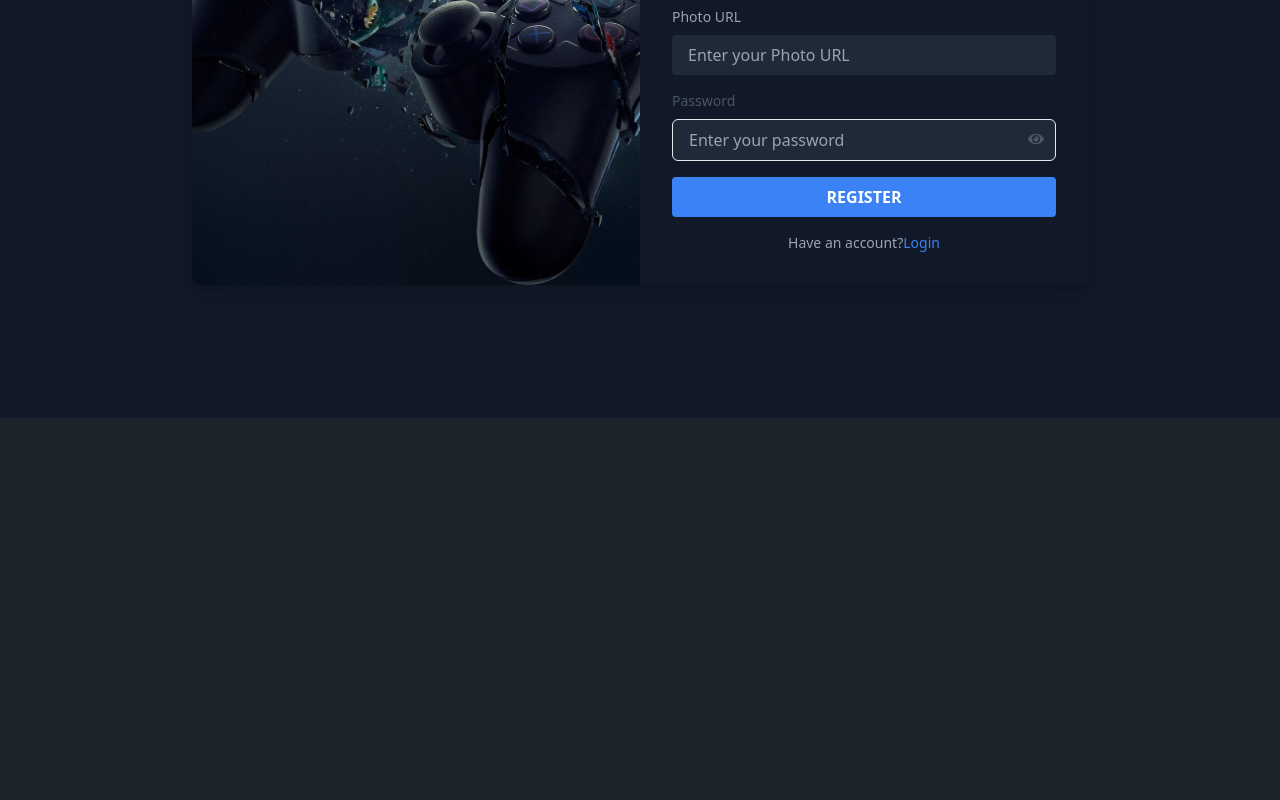
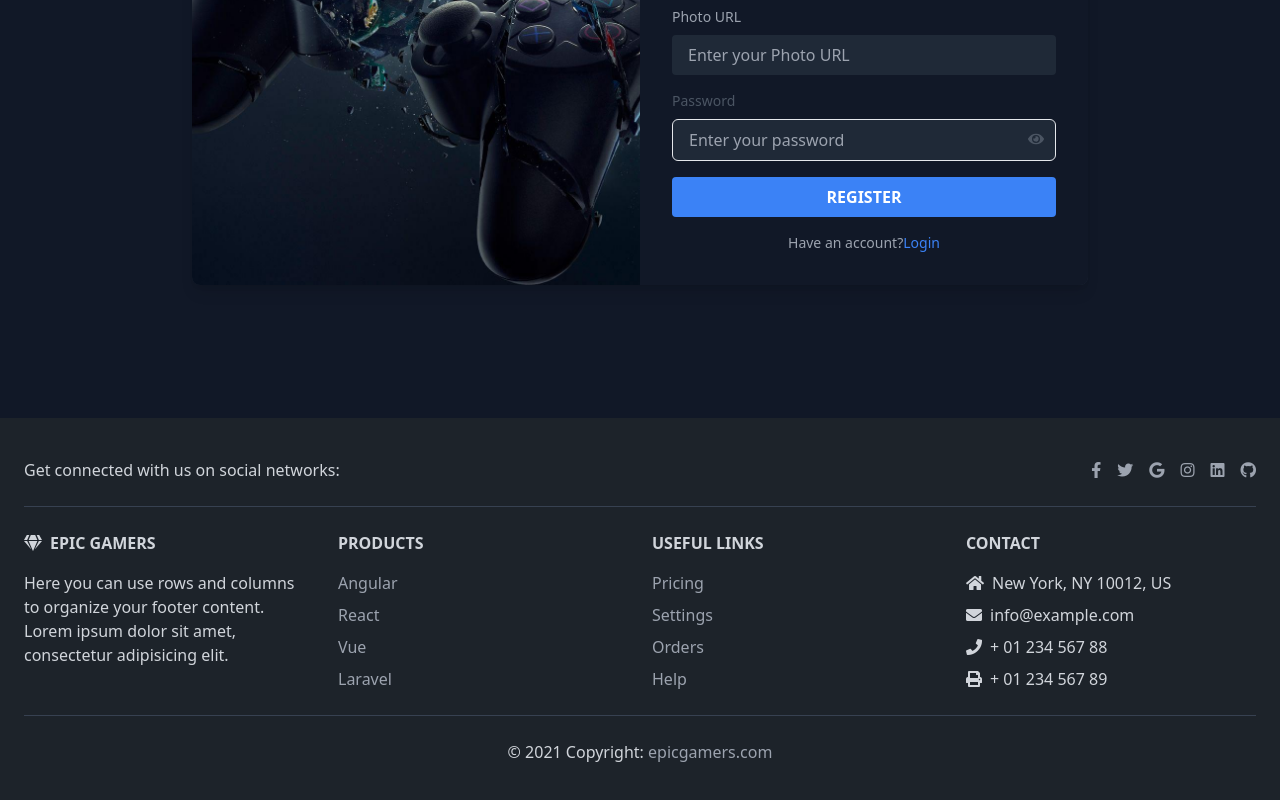
Before and after one commit to adnanahid/EpicGamersClient, a React (Vite) app: page /register in a window 1280 px wide. Shown: the part 382-1182 px from the top of the page. Before the commit the page ends 800 px from the top, so only its background shows below. Built offline with nearby package versions, Linux system fonts and the light colour scheme; no server answers.

Commit message:
readme.md file added

```diff
--- a/index.html
+++ b/index.html
@@ -1,4 +1,4 @@
-<!doctype html>
+<!DOCTYPE html>
 <html lang="en">
   <head>
     <meta charset="UTF-8" />
@@ -6,6 +6,10 @@
     <meta name="viewport" content="width=device-width, initial-scale=1.0" />
     <title>Assignment 10</title>
     <script src="https://cdn.jsdelivr.net/npm/sweetalert2@11"></script>
+    <link
+      href="https://cdnjs.cloudflare.com/ajax/libs/font-awesome/5.15.4/css/all.min.css"
+      rel="stylesheet"
+    />
   </head>
   <body>
     <div id="root"></div>
--- a/src/components/Footer.jsx
+++ b/src/components/Footer.jsx
@@ -1,59 +1,117 @@
-import React from "react";
+import React from 'react';
 
-function Footer() {
+const Footer = () => {
   return (
-    <footer className="footer footer-center bg-base-200 text-base-content rounded p-10">
-      <nav className="grid grid-flow-col gap-4">
-        <a className="link link-hover">About us</a>
-        <a className="link link-hover">Contact</a>
-        <a className="link link-hover">Jobs</a>
-        <a className="link link-hover">Press kit</a>
-      </nav>
-      <nav>
-        <div className="grid grid-flow-col gap-4">
-          <a>
-            <svg
-              xmlns="http://www.w3.org/2000/svg"
-              width="24"
-              height="24"
-              viewBox="0 0 24 24"
-              className="fill-current"
-            >
-              <path d="M24 4.557c-.883.392-1.832.656-2.828.775 1.017-.609 1.798-1.574 2.165-2.724-.951.564-2.005.974-3.127 1.195-.897-.957-2.178-1.555-3.594-1.555-3.179 0-5.515 2.966-4.797 6.045-4.091-.205-7.719-2.165-10.148-5.144-1.29 2.213-.669 5.108 1.523 6.574-.806-.026-1.566-.247-2.229-.616-.054 2.281 1.581 4.415 3.949 4.89-.693.188-1.452.232-2.224.084.626 1.956 2.444 3.379 4.6 3.419-2.07 1.623-4.678 2.348-7.29 2.04 2.179 1.397 4.768 2.212 7.548 2.212 9.142 0 14.307-7.721 13.995-14.646.962-.695 1.797-1.562 2.457-2.549z"></path>
-            </svg>
-          </a>
-          <a>
-            <svg
-              xmlns="http://www.w3.org/2000/svg"
-              width="24"
-              height="24"
-              viewBox="0 0 24 24"
-              className="fill-current"
-            >
-              <path d="M19.615 3.184c-3.604-.246-11.631-.245-15.23 0-3.897.266-4.356 2.62-4.385 8.816.029 6.185.484 8.549 4.385 8.816 3.6.245 11.626.246 15.23 0 3.897-.266 4.356-2.62 4.385-8.816-.029-6.185-.484-8.549-4.385-8.816zm-10.615 12.816v-8l8 3.993-8 4.007z"></path>
-            </svg>
-          </a>
-          <a>
-            <svg
-              xmlns="http://www.w3.org/2000/svg"
-              width="24"
-              height="24"
-              viewBox="0 0 24 24"
-              className="fill-current"
-            >
-              <path d="M9 8h-3v4h3v12h5v-12h3.642l.358-4h-4v-1.667c0-.955.192-1.333 1.115-1.333h2.885v-5h-3.808c-3.596 0-5.192 1.583-5.192 4.615v3.385z"></path>
-            </svg>
-          </a>
+    <footer className="bg-[#1d232a] text-gray-300">
+      <div className="container mx-auto px-6 py-10">
+        {/* Social Media Section */}
+        <div className="flex justify-between items-center border-b border-gray-700 pb-6">
+          <p>Get connected with us on social networks:</p>
+          <div className="flex space-x-4">
+            <a href="#" className="text-gray-400 hover:text-gray-100">
+              <i className="fab fa-facebook-f"></i>
+            </a>
+            <a href="#" className="text-gray-400 hover:text-gray-100">
+              <i className="fab fa-twitter"></i>
+            </a>
+            <a href="#" className="text-gray-400 hover:text-gray-100">
+              <i className="fab fa-google"></i>
+            </a>
+            <a href="#" className="text-gray-400 hover:text-gray-100">
+              <i className="fab fa-instagram"></i>
+            </a>
+            <a href="#" className="text-gray-400 hover:text-gray-100">
+              <i className="fab fa-linkedin"></i>
+            </a>
+            <a href="#" className="text-gray-400 hover:text-gray-100">
+              <i className="fab fa-github"></i>
+            </a>
+          </div>
         </div>
-      </nav>
-      <aside>
-        <p>
-          Copyright © {new Date().getFullYear()} - All right reserved by ACME
-          Industries Ltd
-        </p>
-      </aside>
+
+        {/* Footer Links Section */}
+        <div className="grid grid-cols-1 md:grid-cols-4 gap-6 mt-6">
+          {/* Company Info */}
+          <div>
+            <h6 className="uppercase font-semibold mb-4 flex items-center">
+              <i className="fas fa-gem mr-2"></i>EPIC GAMERS
+            </h6>
+            <p>
+              Here you can use rows and columns to organize your footer content. Lorem ipsum
+              dolor sit amet, consectetur adipisicing elit.
+            </p>
+          </div>
+
+          {/* Products */}
+          <div>
+            <h6 className="uppercase font-semibold mb-4">Products</h6>
+            <ul className="space-y-2">
+              <li>
+                <a href="#" className="text-gray-400 hover:underline">Angular</a>
+              </li>
+              <li>
+                <a href="#" className="text-gray-400 hover:underline">React</a>
+              </li>
+              <li>
+                <a href="#" className="text-gray-400 hover:underline">Vue</a>
+              </li>
+              <li>
+                <a href="#" className="text-gray-400 hover:underline">Laravel</a>
+              </li>
+            </ul>
+          </div>
+
+          {/* Useful Links */}
+          <div>
+            <h6 className="uppercase font-semibold mb-4">Useful Links</h6>
+            <ul className="space-y-2">
+              <li>
+                <a href="#" className="text-gray-400 hover:underline">Pricing</a>
+              </li>
+              <li>
+                <a href="#" className="text-gray-400 hover:underline">Settings</a>
+              </li>
+              <li>
+                <a href="#" className="text-gray-400 hover:underline">Orders</a>
+              </li>
+              <li>
+                <a href="#" className="text-gray-400 hover:underline">Help</a>
+              </li>
+            </ul>
+          </div>
+
+          {/* Contact */}
+          <div>
+            <h6 className="uppercase font-semibold mb-4">Contact</h6>
+            <ul className="space-y-2">
+              <li className="flex items-center">
+                <i className="fas fa-home mr-2"></i>
+                New York, NY 10012, US
+              </li>
+              <li className="flex items-center">
+                <i className="fas fa-envelope mr-2"></i>
+                info@example.com
+              </li>
+              <li className="flex items-center">
+                <i className="fas fa-phone mr-2"></i>
+                + 01 234 567 88
+              </li>
+              <li className="flex items-center">
+                <i className="fas fa-print mr-2"></i>
+                + 01 234 567 89
+              </li>
+            </ul>
+          </div>
+        </div>
+
+        {/* Copyright */}
+        <div className="text-center py-6 border-t border-gray-700 mt-6">
+          © 2021 Copyright:
+          <a href="#" className="text-gray-400 hover:underline"> epicgamers.com</a>
+        </div>
+      </div>
     </footer>
   );
-}
+};
 
 export default Footer;
--- a/src/components/Pages/Home/Home.jsx
+++ b/src/components/Pages/Home/Home.jsx
@@ -10,13 +10,13 @@ import Accordion from "./Accordion";
 const Home = () => {
   const data = useLoaderData();
 
-  // Const Top 6 rated game
-  const topData = data.slice(1, 7);
+  // // Const Top 6 rated game
+  // const topData = data.slice(1, 7);
 
-  // Sort data by rating in descending order
-  const sortedData = [...topData].sort(
-    (a, b) => Number(b.rating) - Number(a.rating)
-  );
+  // // Sort data by rating in descending order
+  // const sortedData = [...topData].sort(
+  //   (a, b) => Number(b.rating) - Number(a.rating)
+  // );
 
   return (
     <div>
@@ -29,7 +29,7 @@ const Home = () => {
         <Fade cascade damping={0.5}>
           <div>
             <div className="grid grid-cols-1 md:grid-cols-3 space-y-10">
-              {sortedData.map((review, index) => (
+              {data.map((review, index) => (
                 <div
                   key={index}
                   className="card bg-base-100 w-96 md:w-[400px] shadow-xl mx-auto"
--- a/src/components/Root.jsx
+++ b/src/components/Root.jsx
@@ -8,7 +8,7 @@ const Root = () => {
         <div>
             <Navbar></Navbar>
             <Outlet></Outlet>
-            {/* <Footer></Footer> */}
+            <Footer></Footer>
         </div>
     );
 };
--- a/src/main.jsx
+++ b/src/main.jsx
@@ -23,7 +23,7 @@ const router = createBrowserRouter([
     children: [
       {
         path: "/",
-        loader: () => fetch("http://localhost:3333/reviews"),
+        loader: () => fetch("http://localhost:3333/topReviews"),
         element: <Home></Home>,
       },
       {
```
Also changed, not shown: 1 other file (tests, documents, lock files or other folders).
